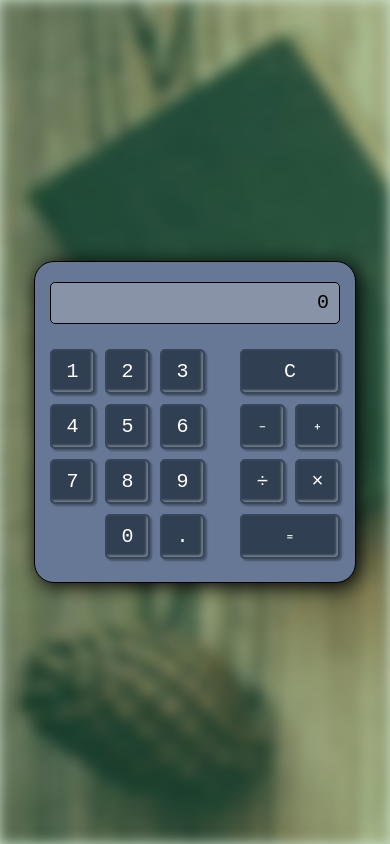
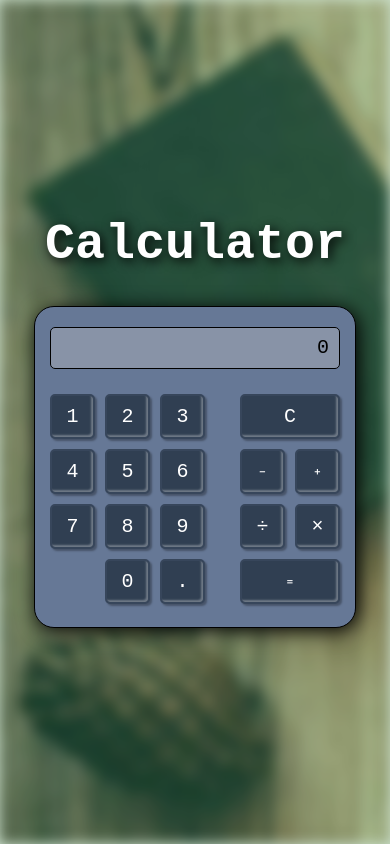
Before and after one commit to Myrmidonut/fcc_frontend_javascript_calculator, a React (Create React App) app: page / in a window 390 px wide. Built offline with nearby package versions, Linux system fonts and the light colour scheme; a web font is replaced by a local one.

Commit message:
responsive, headline

```diff
--- a/src/App.css
+++ b/src/App.css
@@ -41,7 +41,6 @@ h1 {
 
 #calculator {
   padding: 10px;
-  xposition: absolute;
   width: 300px;
   height: 300px;
   margin: auto;
@@ -77,7 +76,7 @@ h1 {
 
 #operators {
   float: right;
-  width: 120px;
+  width: 110px;
 }
 
 button {
@@ -121,6 +120,27 @@ button:focus {
 
 @media screen and (max-width: 640px) {
   h1 {
-    display: none;
+    font-size: 75px;
   }
 }
+
+@media screen and (max-width: 500px) {
+  h1 {
+    font-size: 50px;
+  }
+}
+
+@media screen and (max-width: 340px) {
+  #content {
+    width: 100%;
+  }
+
+  #calculator {
+    height: 322px;
+    box-sizing: border-box;
+    width: 100%;
+    border-radius: 0;
+    padding-left:5px;
+    padding-right: 5px;
+  }
+}
```
